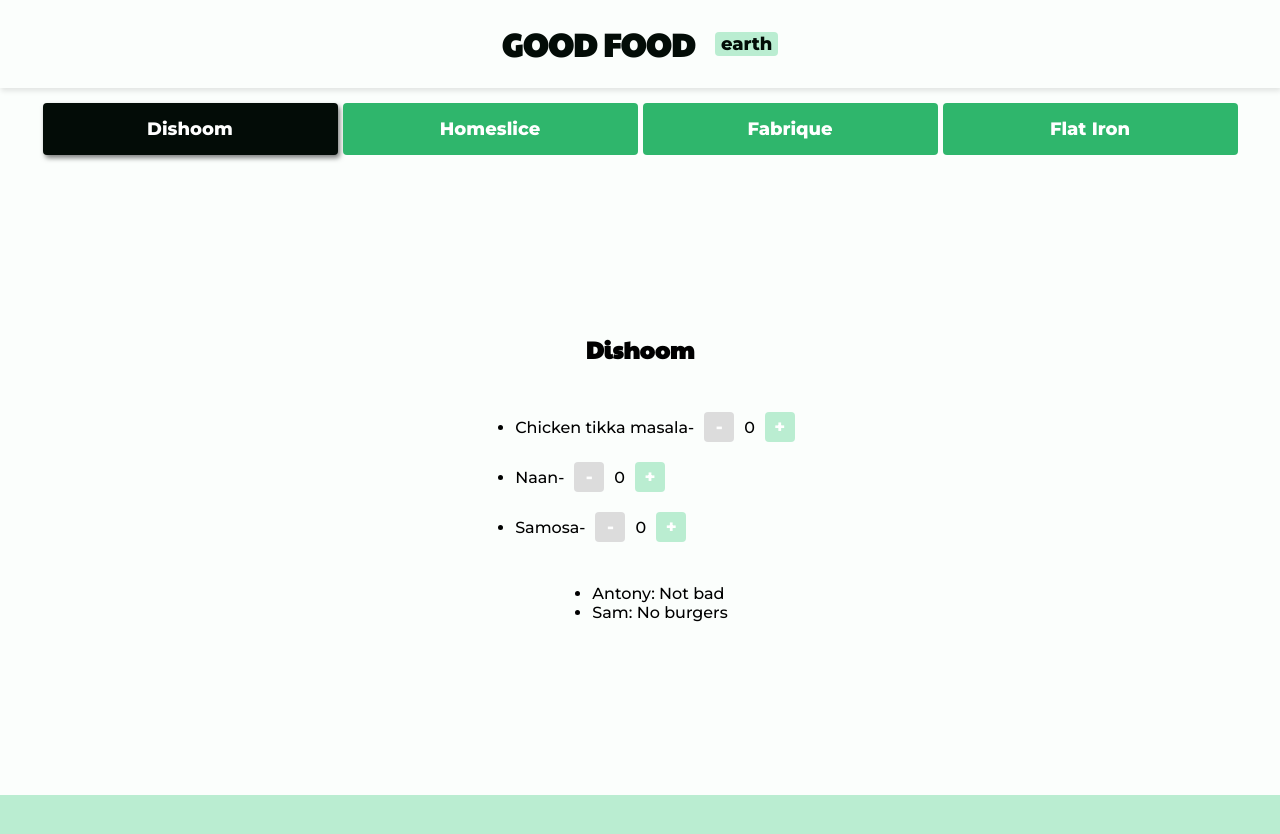
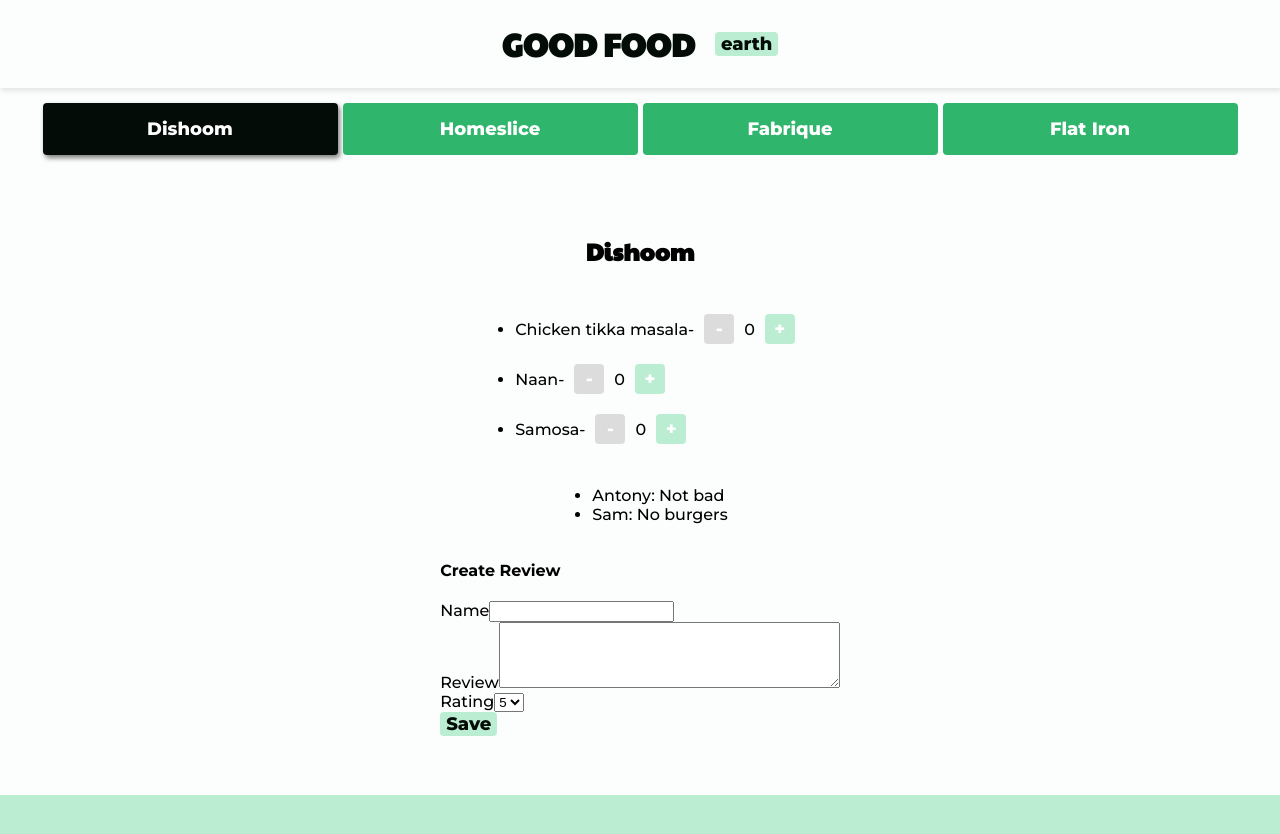
Before and after one commit to rokoworlds/react-20230914, a React (Vite) app: page / in a window 1280 px wide. Shown: the top 834 px of the page. Built offline with nearby package versions, Linux system fonts and the light colour scheme.

Commit message:
add: create review form, using reducer

```diff
--- /dev/null
+++ b/src/components/CreateReview/component.jsx
@@ -0,0 +1,53 @@
+import { useReducer } from "react"
+import { Button } from "../Button/component";
+
+const DEFAULT_VALUE = {
+    user: '',
+    text: '',
+    rating: 5
+};
+
+const reducer = (state, action) => {
+    switch (action?.type) {
+        case 'setUser':
+            return { ...state, user: action.payload };
+        case 'setText':
+            return { ...state, text: action.payload };
+        case 'setRating':
+            return { ...state, rating: action.payload};
+        case 'reset':
+            return { ...DEFAULT_VALUE };
+        default:
+            return state;
+    }
+}
+
+export const CreateReview = () => {
+    const [formValue, dispatch] = useReducer(reducer, DEFAULT_VALUE)
+
+    console.log(formValue)
+    return (
+        <div>
+            <h4>Create Review</h4>
+            <div>
+                <label>Name</label>
+                <input type="text" value={formValue.user} onChange={(event) => dispatch({ type: 'setUser', payload: event.target.value })}/>
+            </div>
+            <div>
+                <label>Review</label>
+                <textarea name="review" rows={4} cols={40} value={formValue.text} onChange={(event) => dispatch({ type: 'setText', payload: event.target.value })}></textarea>
+            </div>
+            <div>
+                <label>Rating</label>
+                <select name="rating" value={formValue.rating} onChange={(event) => dispatch({ type: 'setRating', payload: Number(event.target.value) })}>
+                    <option value="5">5</option>
+                    <option value="4">4</option>
+                    <option value="3">3</option>
+                    <option value="2">2</option>
+                    <option value="1">1</option>
+                </select>
+            </div>
+            <Button title='Save' onClick={() => dispatch({type: 'reset'})} />
+        </div>
+        )
+}
--- a/src/components/Restaurant/component.jsx
+++ b/src/components/Restaurant/component.jsx
@@ -1,3 +1,4 @@
+import { CreateReview } from "../CreateReview/component";
 import { Menu } from "../Menu/component";
 import { Reviews } from "../Reviews/component";
 import styles from './styles.module.css'
@@ -9,6 +10,7 @@
             <h2 className={styles.title}>{restaurant.name}</h2>
             <Menu dishes={restaurant.menu} />
             <Reviews reviews={restaurant.reviews} />
+            <CreateReview />
         </div>
     )
 }
```
